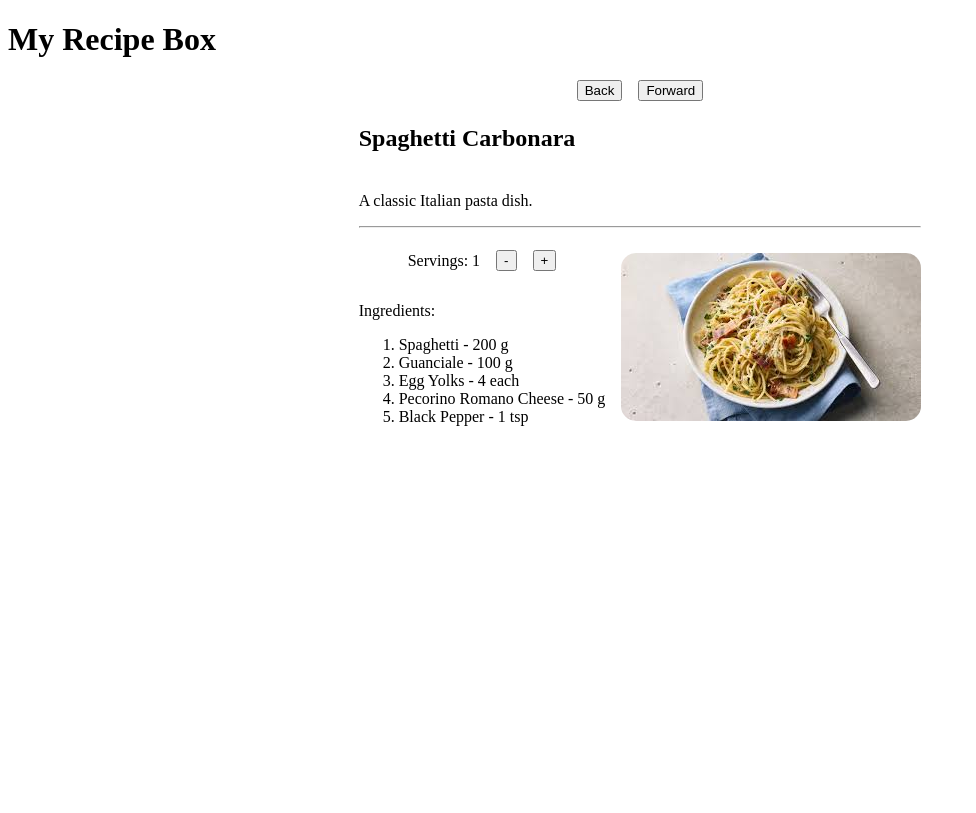
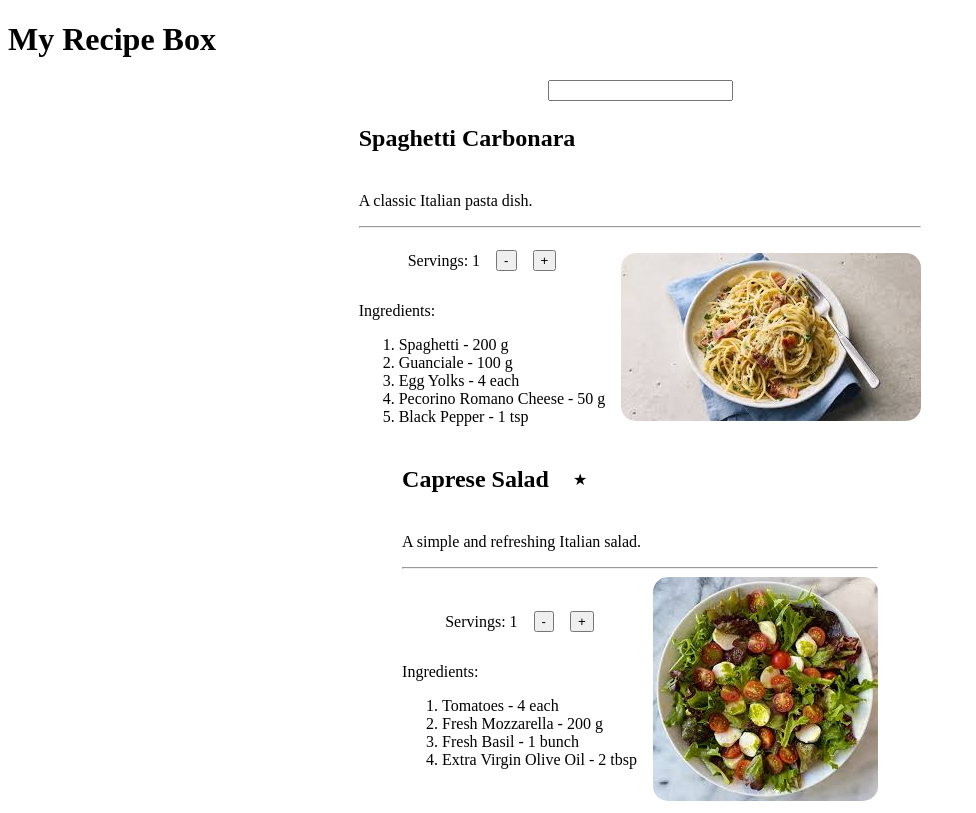
Before and after one commit to rogerfarfannn/Bootcamp-FE, an Angular app in the folder smart-recipe-box/: page / in a window 1280 px wide. Shown: the whole page, without its empty margins (0-976 px from the left). Built offline with nearby package versions, Linux system fonts and the light colour scheme.

Commit message:
Phase4: Module 13

```diff
--- a/smart-recipe-box/src/app/recipe-list/recipe-list.ts
+++ b/smart-recipe-box/src/app/recipe-list/recipe-list.ts
@@ -2,17 +2,30 @@ import { Component, computed, signal } from '@angular/core';
 import { Ingredient, RecipeModel } from "../models";
 import { MOCK_RECIPES } from "../mock-recipes";
 import { RecipeDetail } from '../recipe-detail/recipe-detail';
+import { FormsModule } from '@angular/forms';
 
 @Component({
   selector: 'app-recipe-list',
-  imports: [RecipeDetail],
+  imports: [RecipeDetail, FormsModule],
   template: `
   <div class="main-container">
     <div class="btn-container">
-       <button (click)="switchRecipeShown('back')" >Back</button>
+
+    <!--
+    <button (click)="switchRecipeShown('back')" >Back</button>
        <button (click)="switchRecipeShown('forward')" >Forward</button>
+-->
     </div>
-    <app-recipe-detail [recipe]="recipe()"/>
+    <input
+      name="search"
+      type="text"
+      [ngModel] = "filterText()"
+      (ngModelChange)="filterText.set($event)"
+    />
+    @for (item of my_recipes(); track item.id) {
+    <app-recipe-detail [recipe]="item"/>
+
+    }
   </div>
     `,
   styles: `
@@ -29,27 +42,32 @@ import { RecipeDetail } from '../recipe-detail/recipe-detail';
   `,
 })
 export class RecipeList {
+  filterText = signal("");
+  my_recipes = computed<RecipeModel[]>(() => {
+    return MOCK_RECIPES.filter(x => x.name.toLowerCase().includes(this.filterText().toLowerCase().trim()));
+  })
 
   /*protected clickLogButton = (text: string) =>{
     console.log(text);
   }*/
   protected clickLogButton(text: string) {
     console.log(text);
+    console.log(this.filterText());
   } //It is prefered this notation
 
   //Module 4
   index: number = 0;
-  recipe = signal<RecipeModel>(MOCK_RECIPES[this.index]);
+  recipe = signal<RecipeModel>(this.my_recipes()[this.index]);
 
   protected switchRecipeShown(text: "forward" | "back") {
     if (text === "forward") {
-      this.index = this.index + 1 >= MOCK_RECIPES.length ? 0 : this.index + 1;
+      this.index = this.index + 1 >= this.my_recipes().length ? 0 : this.index + 1;
     }
     else {
-      this.index = this.index - 1 <= -1 ? MOCK_RECIPES.length - 1 : this.index - 1;
+      this.index = this.index - 1 <= -1 ? this.my_recipes().length - 1 : this.index - 1;
     }
     //console.log(this.index);
-    this.recipe.set(MOCK_RECIPES[this.index]);
+    this.recipe.set(this.my_recipes()[this.index]);
   }
 
 }
```
Also changed, not shown: 1 other file (tests, documents, lock files or other folders).
